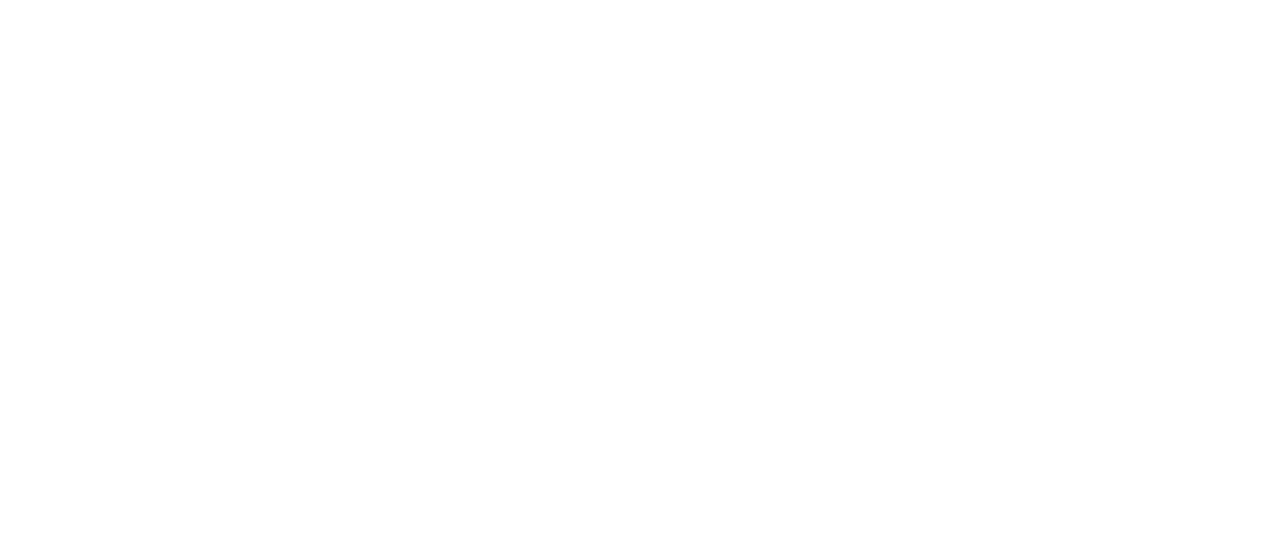
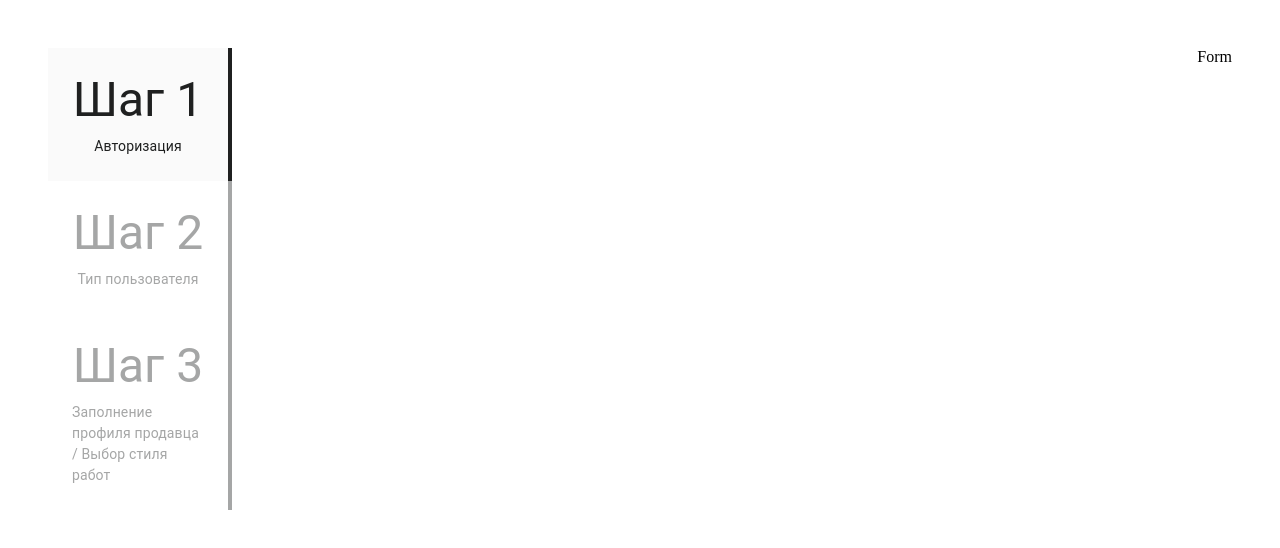
Before and after one commit to VeselovTimofey/sagart-frontend, a React (Vite) app: page / in a window 1280 px wide. Shown: the top 548 px of the page. Built offline with nearby package versions, Linux system fonts and the light colour scheme.

Commit message:
feat: :sparkles: add AuthWidget base layout, add AuthSteps element layout

```diff
--- a/src/App.tsx
+++ b/src/App.tsx
@@ -1,5 +1,7 @@
+import AuthWidget from './components/AuthWidget';
+
 function App() {
-  return <></>;
+  return <AuthWidget />;
 }
 
 export default App;
--- /dev/null
+++ b/src/components/AuthWidget/AuthSteps/index.tsx
@@ -0,0 +1,51 @@
+import { Stack, Typography } from '@mui/material';
+
+const stepsData = [
+  {
+    name: 'Шаг 1',
+    description: 'Авторизация',
+  },
+  {
+    name: 'Шаг 2',
+    description: 'Тип пользователя',
+  },
+  {
+    name: 'Шаг 3',
+    description: 'Заполнение профиля продавца / Выбор стиля работ',
+  },
+];
+
+interface IAuthSteps {
+  currentStep: number;
+}
+
+export default function AuthSteps({ currentStep }: IAuthSteps) {
+  return (
+    <Stack direction="column" width={184} style={{ boxSizing: 'border-box' }}>
+      {stepsData.map(({ name, description }, index) => (
+        <Stack
+          direction="column"
+          key={name}
+          alignItems="center"
+          gap={1}
+          p={3}
+          // TODO: Use variable for color
+          bgcolor={currentStep - 1 === index ? '#FAFAFA' : 'transparent'}
+          color={currentStep - 1 === index ? '#1F2020' : '#A5A6A6'}
+          borderRight={
+            currentStep - 1 === index
+              ? '0.25em solid #1F2020'
+              : '0.25em solid #A5A6A6'
+          }
+        >
+          <Typography variant="h3" color="inherit">
+            {name}
+          </Typography>
+          <Typography color="inherit" fontSize={14}>
+            {description}
+          </Typography>
+        </Stack>
+      ))}
+    </Stack>
+  );
+}
--- /dev/null
+++ b/src/components/AuthWidget/index.tsx
@@ -0,0 +1,12 @@
+import { Stack } from '@mui/material';
+import AuthSteps from './AuthSteps';
+
+export default function AuthWidget() {
+  return (
+    <Stack direction="row" justifyContent="space-between" p="2.5rem">
+      {/* TODO: Use logic */}
+      <AuthSteps currentStep={1} />
+      <div>Form</div>
+    </Stack>
+  );
+}
```
